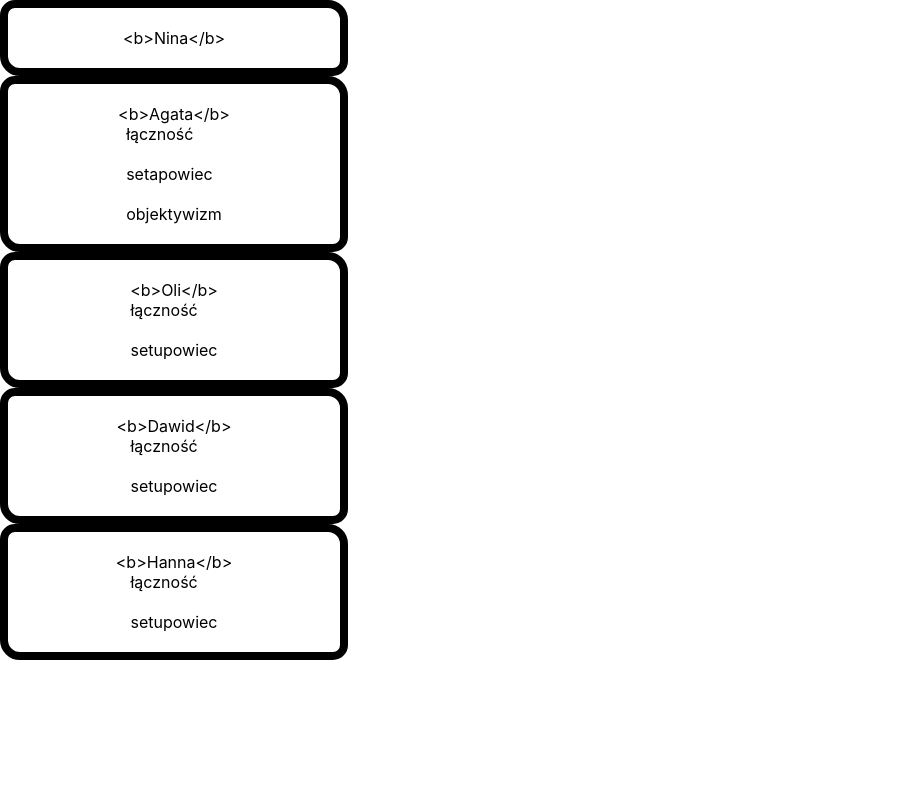
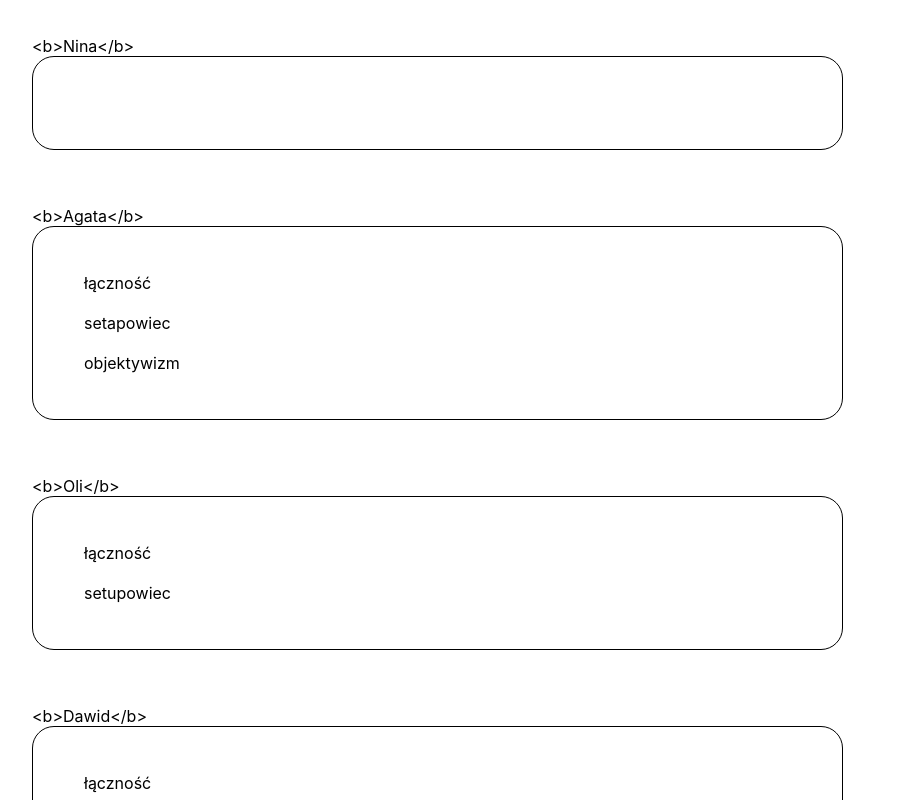
Before and after one commit to rvai00/monocykl_projekt, a React (Create React App) app: page / in a window 1280 px wide. Shown: the top 800 px of the page, without its empty margins (0-906 px from the left). Built offline with nearby package versions, Linux system fonts and the light colour scheme.

Commit message:
dodanie details

```diff
--- a/src/components/molecules/Profile.jsx
+++ b/src/components/molecules/Profile.jsx
@@ -5,7 +5,9 @@ import { Badges} from "../atoms/Badges"
 export const Profile = (props) => {
     return <StyledWrapper>
       <Name name={props.user.name}/>
-    <Badges badges={props.user.badges}/></StyledWrapper>
+      <StyledDetails>
+    <Badges badges={props.user.badges}/></StyledDetails>
+    </StyledWrapper>
   }
 
 const StyledWrapper = styled("div")(
@@ -13,12 +15,19 @@ const StyledWrapper = styled("div")(
     display: "flex",
     flexDirection: "column",
     justifyContent: "center",
-    alignItems: "center",
-    border: "1ex solid black",
     paddingInline: "16px",
     paddingBlock: "20px",
-    width: "300px", //;_;
-    margin: "16x",
-    borderRadius: "15px 20px"
+    margin: "16px",
 })
 );
+
+const StyledDetails = styled("div")(
+  ()=>({
+    background: "#FFFFFF",
+    border: "1px solid #000000",
+    borderRadius: "22px",
+    padding: "46px 51px",
+    width: "811px",
+    boxSizing: "border-box"
+  })
+  );
--- a/src/data/users.js
+++ b/src/data/users.js
@@ -1,8 +1,8 @@
 export const users = [
-    {name:"Nina", surname: "Niewińska"},
-    {name:"Agata", surname:"Sawicka", badges: ["łączność", "setapowiec", "objektywizm"]},
-    {name:"Oli", surname:"Wasiuk", badges: ["łączność", "setupowiec"]},
-    {name:"Dawid", surname:"Pawlak", badges: ["łączność", "setupowiec"]},
-    {name: "Hanna", surname: "Hryshkevich", badges: ["łączność", "setupowiec"]},
+    {name:"Nina", surname: "Niewińska", badges:[], goal: ""},
+    {name:"Agata", surname:"Sawicka", badges: ["łączność", "setapowiec", "objektywizm"], goal: ""},
+    {name:"Oli", surname:"Wasiuk", badges: ["łączność", "setupowiec"], goal: ""},
+    {name:"Dawid", surname:"Pawlak", badges: ["łączność", "setupowiec"], goal: ""},
+    {name: "Hanna", surname: "Hryshkevich", badges: ["łączność", "setupowiec"], goal: ""},
 
 ]
```
